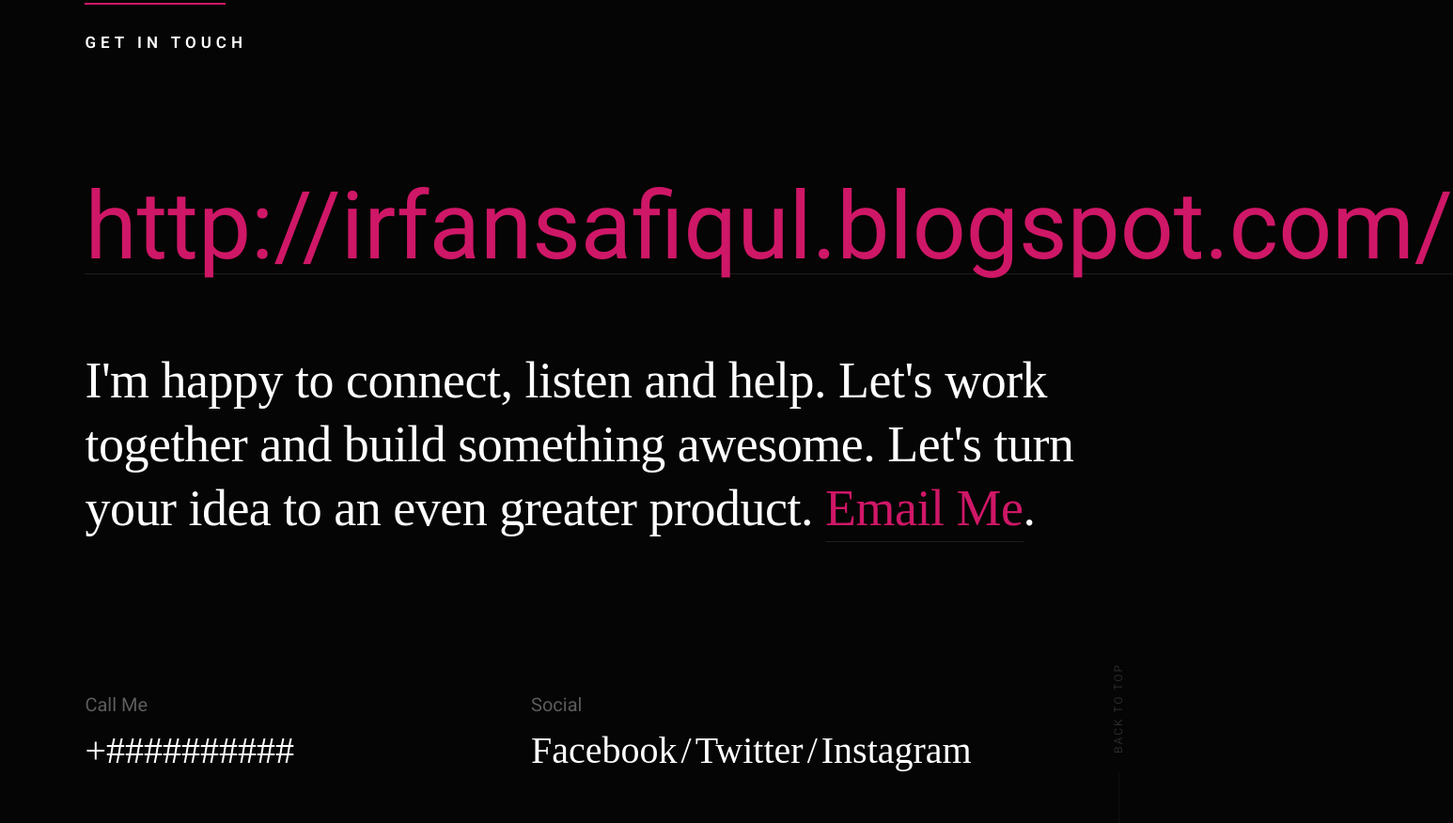
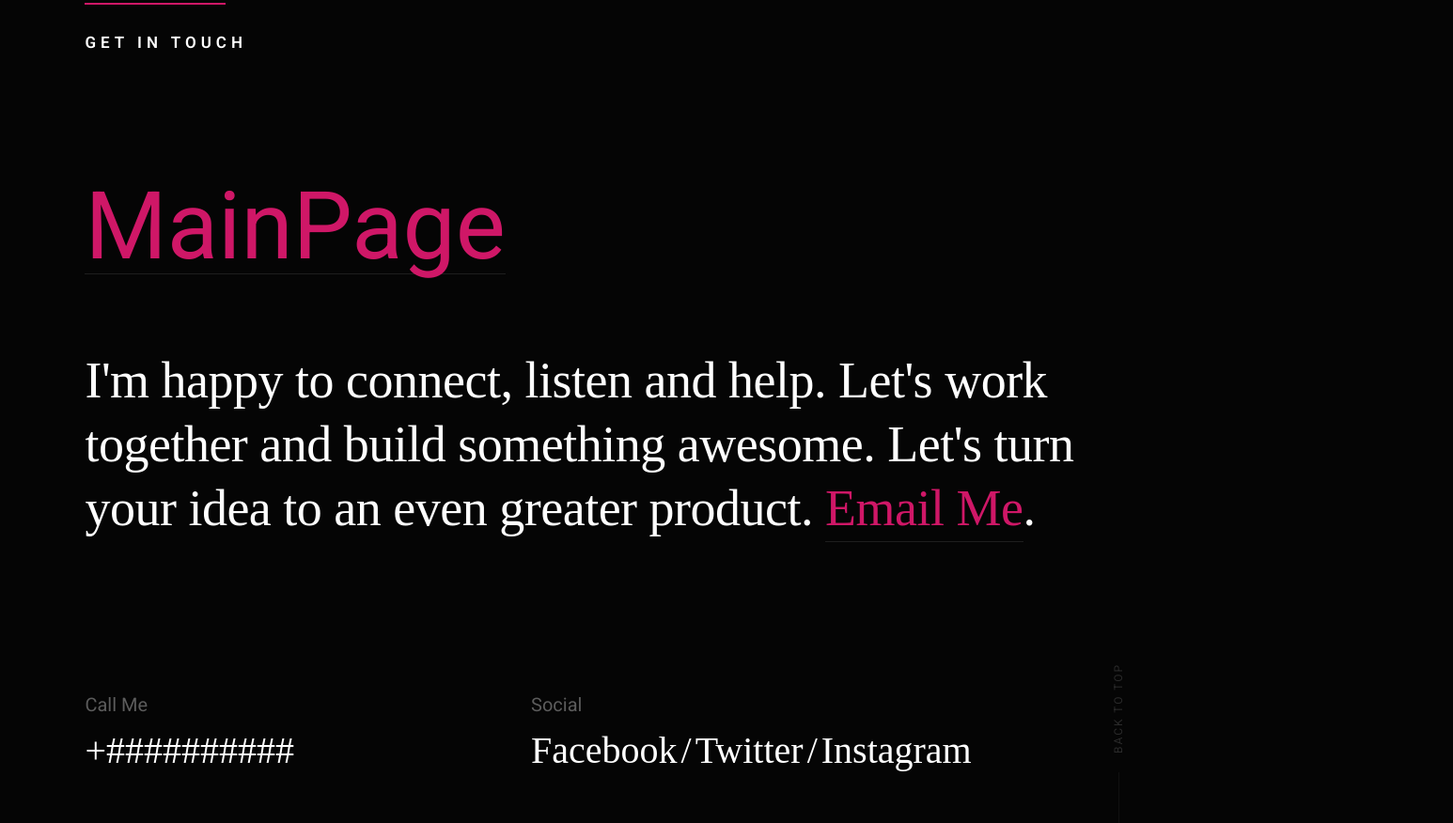
Before and after one commit to IrfanSafiqul/Irfan, a plain HTML site: page index.html in a window 1280 px wide. Shown: the part 10002-10878 px from the top of the page at 94% size, 1546 px wide, since content can reach past the window. Drawn offline with Linux system fonts and the light colour scheme; a web font is replaced by a local one.

Commit message:
Update index.html
little change

```diff
--- a/index.html
+++ b/index.html
@@ -587,7 +587,7 @@
         <div class="row contact-main" data-aos="fade-up">
             <div class="column large-full">
                 <p class="contact-email">
-                    <a href="mailto:#0">http://irfansafiqul.blogspot.com/</a>
+                    <a href="mailto:#0">MainPage</a>
                 </p>
 
                 <p class="section-desc">
```
